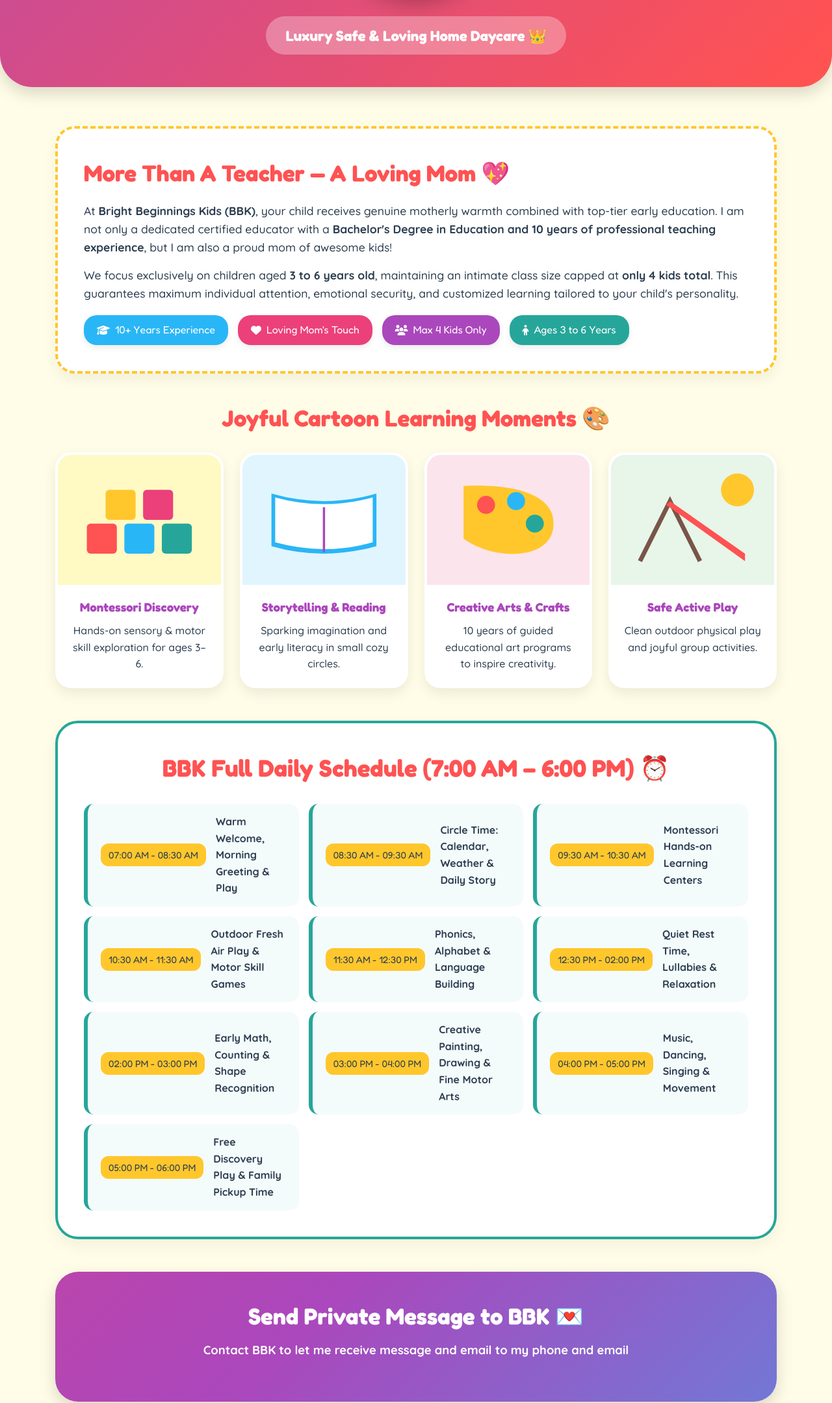
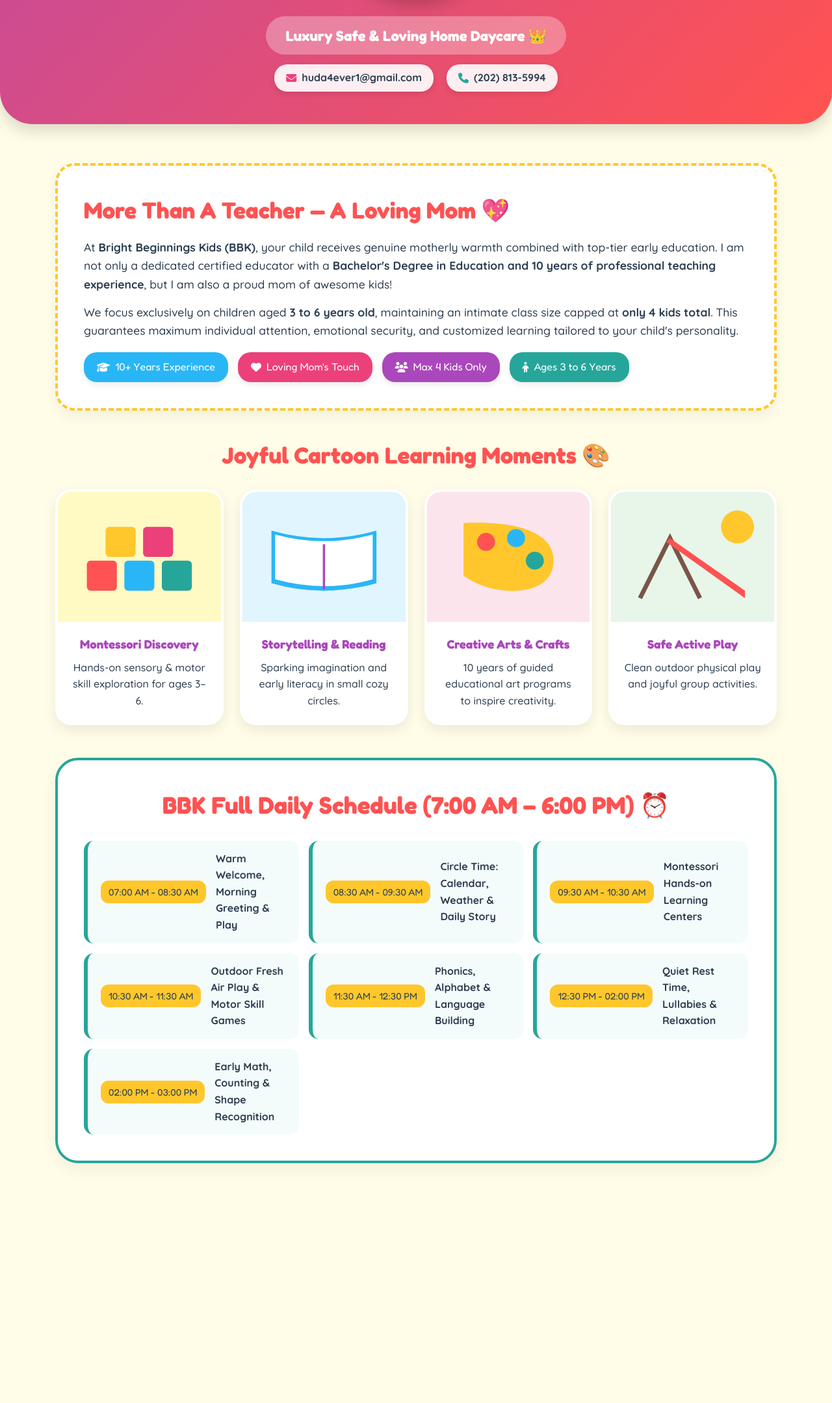
Before and after one commit to huda4ever1-a11y/mybbk.online, a plain HTML site: page index.html in a window 1280 px wide. Shown: the part 404-2563 px from the top of the page at 65% size. After the commit the page ends 2264 px from the top, so only its background shows below. Drawn offline with Linux system fonts and the light colour scheme.

Commit message:
Refactor contact section and add contact banner
Removed hidden contact form attributes and added a contact banner with email and phone links.

```diff
--- a/index.html
+++ b/index.html
@@ -53,12 +53,6 @@
             padding: 20px;
             position: relative;
             z-index: 20;
-        }
-
-        /* --- Hidden Contact Form Attributes Container --- */
-        .hidden-contact-data {
-            display: none !important;
-            visibility: hidden;
         }
 
         /* --- Navigation --- */
@@ -168,6 +162,28 @@
             backdrop-filter: blur(8px);
             font-weight: 700;
             font-family: 'Fredoka', cursive;
+        }
+
+        .contact-banner {
+            margin-top: 15px;
+            display: flex;
+            justify-content: center;
+            gap: 20px;
+            flex-wrap: wrap;
+        }
+
+        .contact-pill {
+            background: rgba(255, 255, 255, 0.9);
+            color: var(--text-dark);
+            padding: 8px 18px;
+            border-radius: 20px;
+            font-weight: 700;
+            font-size: 1rem;
+            text-decoration: none;
+            display: flex;
+            align-items: center;
+            gap: 8px;
+            box-shadow: 0 4px 10px rgba(0,0,0,0.1);
         }
 
         /* --- Story Section --- */
@@ -333,11 +349,27 @@
             margin-bottom: 10px;
         }
 
-        .contact-card p {
+        .contact-details-box {
+            background: rgba(255, 255, 255, 0.2);
+            backdrop-filter: blur(10px);
+            padding: 15px;
+            border-radius: 20px;
             text-align: center;
             margin-bottom: 25px;
-            font-size: 1.15rem;
+            display: flex;
+            justify-content: center;
+            gap: 25px;
+            flex-wrap: wrap;
+        }
+
+        .contact-details-box a {
+            color: white;
+            text-decoration: none;
             font-weight: bold;
+            font-size: 1.1rem;
+            display: flex;
+            align-items: center;
+            gap: 8px;
         }
 
         .contact-form {
@@ -413,6 +445,11 @@
             <img src="logo.png" alt="Bright Beginnings Kids BBK Logo" class="logo-img">
         </div>
         <div class="tagline">Luxury Safe & Loving Home Daycare 👑</div>
+
+        <div class="contact-banner">
+            <a href="mailto:huda4ever1@gmail.com" class="contact-pill"><i class="fa-solid fa-envelope" style="color:var(--candy-pink);"></i> huda4ever1@gmail.com</a>
+            <a href="tel:2028135994" class="contact-pill"><i class="fa-solid fa-phone" style="color:var(--mint-green);"></i> (202) 813-5994</a>
+        </div>
     </header>
 
     <div class="container">
@@ -528,30 +565,3 @@
                 <div class="schedule-item">
                     <span class="schedule-time">02:00 PM - 03:00 PM</span>
                     <span class="schedule-desc">Early Math, Counting & Shape Recognition</span>
-                </div>
-                <div class="schedule-item">
-                    <span class="schedule-time">03:00 PM - 04:00 PM</span>
-                    <span class="schedule-desc">Creative Painting, Drawing & Fine Motor Arts</span>
-                </div>
-                <div class="schedule-item">
-                    <span class="schedule-time">04:00 PM - 05:00 PM</span>
-                    <span class="schedule-desc">Music, Dancing, Singing & Movement</span>
-                </div>
-                <div class="schedule-item">
-                    <span class="schedule-time">05:00 PM - 06:00 PM</span>
-                    <span class="schedule-desc">Free Discovery Play & Family Pickup Time</span>
-                </div>
-            </div>
-        </section>
-
-        <!-- Contact Form Section -->
-        <section class="contact-card" id="contact">
-            <h2>Send Private Message to BBK 💌</h2>
-            <p>Contact BBK to let me receive message and email to my phone and email</p>
-
-            <form class="contact-form" action="https://formspree.io/f/xvovgzqg" method="POST">
-                <!-- Hidden Contact Data (Email & Phone) -->
-                <input type="hidden" name="_to" value="huda4ever1@gmail.com" class="hidden-contact-data">
-                <input type="hidden" name="Forward_SMS_To" value="2028135994" class="hidden-contact-data">
-
-                <input type="text" name="Parent_Name" placeholder="Your Fu
```
